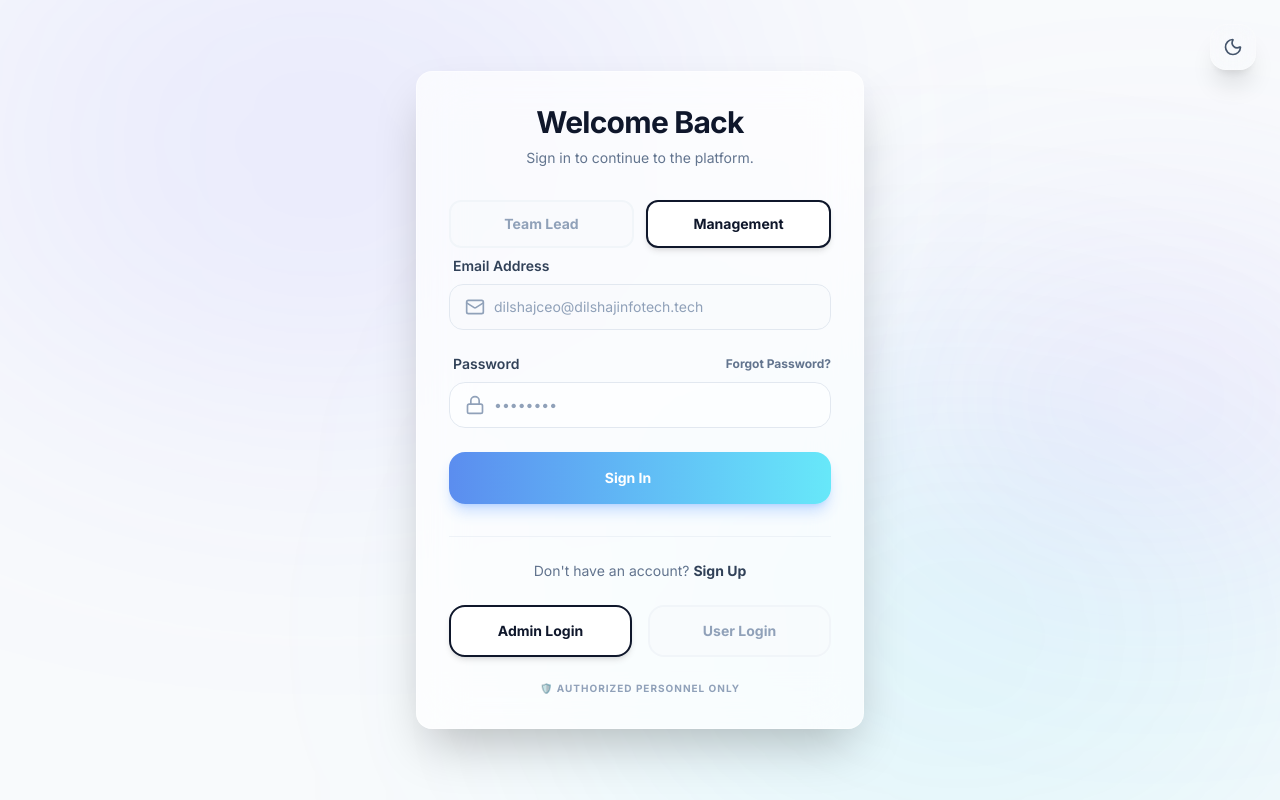
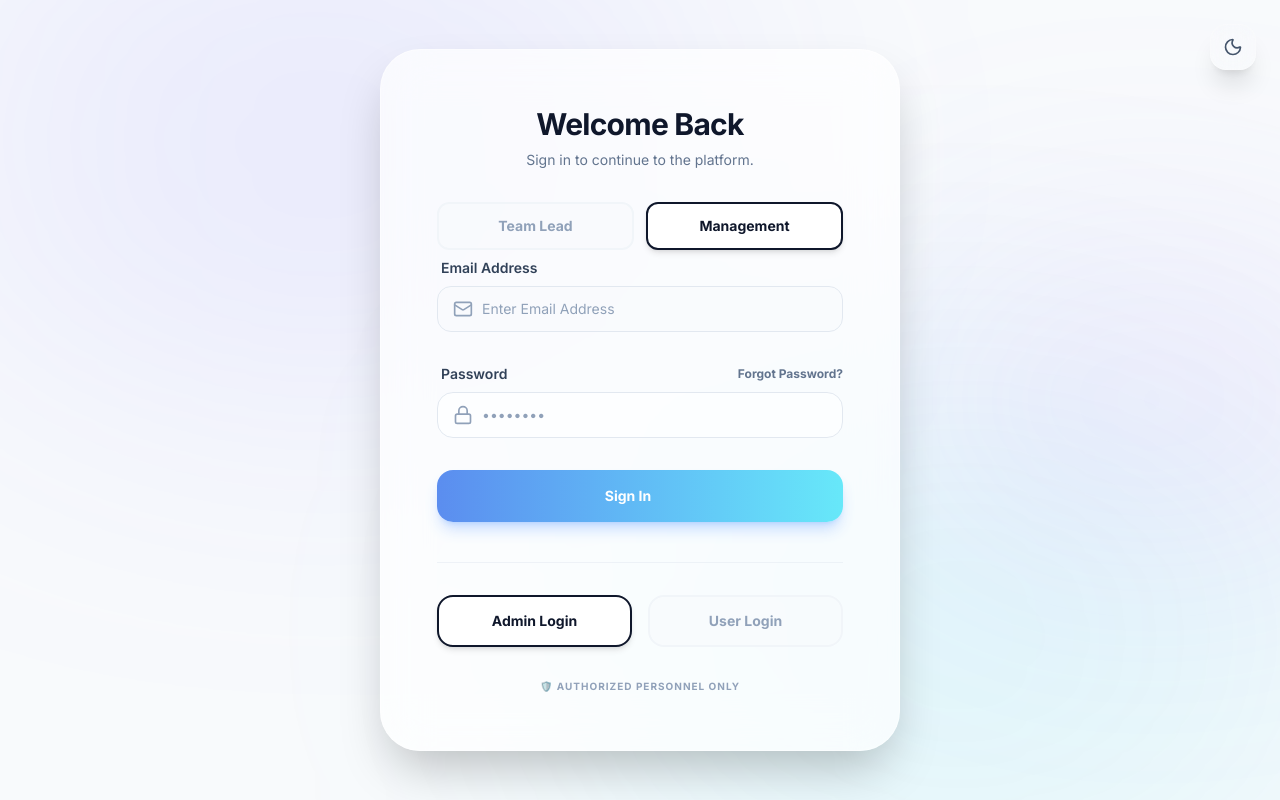
Before and after one commit to Dilshaj/Task-Trail, a React (Vite) app in the folder work-updates/: page / in a window 1280 px wide. Built offline with nearby package versions, Linux system fonts and the light colour scheme.

Commit message:
Extend session duration to 7 days, switch to localStorage, and modernize Login UI with expanded dimensions

```diff
--- a/work-updates/src/context/AuthContext.jsx
+++ b/work-updates/src/context/AuthContext.jsx
@@ -5,7 +5,7 @@ const AuthContext = createContext();
 
 export const AuthProvider = ({ children }) => {
     const [user, setUser] = useState(() => {
-        const savedUser = sessionStorage.getItem('user_v2');
+        const savedUser = localStorage.getItem('user_v2');
         return savedUser ? JSON.parse(savedUser) : null;
     });
 
@@ -20,7 +20,7 @@ export const AuthProvider = ({ children }) => {
             };
             const normalized = normalizeAvatar(userData);
             setUser(normalized);
-            sessionStorage.setItem('user_v2', JSON.stringify(normalized));
+            localStorage.setItem('user_v2', JSON.stringify(normalized));
             return normalized;
         } catch (error) {
             throw error;
@@ -29,18 +29,18 @@ export const AuthProvider = ({ children }) => {
 
     const logout = () => {
         setUser(null);
-        sessionStorage.removeItem('user_v2');
+        localStorage.removeItem('user_v2');
     };
 
     const updateUser = (updatedData) => {
         setUser(prev => {
             const newUser = { ...prev, ...updatedData };
-            sessionStorage.setItem('user_v2', JSON.stringify(newUser));
+            localStorage.setItem('user_v2', JSON.stringify(newUser));
             return newUser;
         });
     };
 
-    // 🔄 Keep state in sync with sessionStorage (for token refreshes in api.js)
+    // 🔄 Keep state in sync with localStorage
     useEffect(() => {
         const syncAuth = (e) => {
             if (e.key === 'user_v2') {
@@ -50,9 +50,9 @@ export const AuthProvider = ({ children }) => {
         };
         window.addEventListener('storage', syncAuth);
 
-        // Polling fallback for the SAME tab (storage event only fires on other tabs)
+        // Polling fallback for the SAME tab
         const interval = setInterval(() => {
-            const saved = sessionStorage.getItem('user_v2');
+            const saved = localStorage.getItem('user_v2');
             const parsed = saved ? JSON.parse(saved) : null;
             if (JSON.stringify(parsed?.token) !== JSON.stringify(user?.token)) {
                 setUser(parsed);
--- a/work-updates/src/pages/Login.jsx
+++ b/work-updates/src/pages/Login.jsx
@@ -113,7 +113,7 @@ const Login = () => {
                 </button>
             </div>
 
-            <div className="w-full max-w-md glass-card rounded-2xl p-8 relative z-10 animate-fade-in-up border border-white/60 shadow-xl">
+            <div className="w-full max-w-[520px] glass-card rounded-[40px] p-14 relative z-10 animate-fade-in-up border border-white/60 shadow-2xl">
 
 
                 <div className="space-y-2 mb-8">
@@ -159,7 +159,7 @@ const Login = () => {
                         </button>
                     </form>
                 ) : (
-                    <form onSubmit={handleLogin} className="space-y-6">
+                    <form onSubmit={handleLogin} className="space-y-8">
                         {loginMode === 'admin' && (
                             <div className="grid grid-cols-2 gap-3 mb-2 animate-fade-in">
                                 <button
@@ -191,7 +191,7 @@ const Login = () => {
                                         onChange={(e) => setEmail(e.target.value)}
                                         disabled={isLoading}
                                         className="w-full rounded-[14px] border border-slate-200 dark:border-slate-800 bg-slate-50/50 dark:bg-slate-900/50 pl-11 pr-4 py-3 text-sm outline-none transition-all duration-300 focus:ring-4 focus:ring-blue-500/10 focus:border-[#5B8DEF] dark:text-white placeholder:text-slate-400"
-                                        placeholder="dilshajceo@dilshajinfotech.tech"
+                                        placeholder="Enter Email Address"
                                     />
                                 </div>
                             </div>
@@ -249,12 +249,7 @@ const Login = () => {
                     </form>
                 )}
 
-                <div className="mt-8 pt-6 border-t border-slate-200/50 dark:border-slate-800/50 space-y-6">
-                    <div className="text-center">
-                        <p className="text-sm text-slate-500 dark:text-slate-400">
-                            Don't have an account? <button className="font-bold text-slate-700 dark:text-white hover:text-primary transition-colors">Sign Up</button>
-                        </p>
-                    </div>
+                <div className="mt-10 pt-8 border-t border-slate-200/50 dark:border-slate-800/50 space-y-8">
 
                     <div className="grid grid-cols-2 gap-4">
                         <button
--- a/work-updates/src/services/api.js
+++ b/work-updates/src/services/api.js
@@ -11,7 +11,7 @@ const api = axios.create({
 // 🔐 Attach token
 api.interceptors.request.use(
     (config) => {
-        const savedUser = sessionStorage.getItem('user_v2');
+        const savedUser = localStorage.getItem('user_v2');
         if (savedUser) {
             const { token } = JSON.parse(savedUser);
             if (token) {
@@ -33,7 +33,7 @@ api.interceptors.response.use(
         if (error.response?.status === 401 && !originalRequest._retry) {
             originalRequest._retry = true;
 
-            const savedUser = sessionStorage.getItem('user_v2');
+            const savedUser = localStorage.getItem('user_v2');
             if (savedUser) {
                 const userData = JSON.parse(savedUser);
                 const { refreshToken } = userData;
@@ -42,7 +42,6 @@ api.interceptors.response.use(
                     try {
                         console.log("🔄 [AUTH] Access token expired. Attempting refresh...");
                         // Call refresh endpoint
-                        // We use axios directly to avoid interceptor loop if refresh fails
                         const res = await axios.post(`${API_BASE_URL}/auth/refresh?refresh_token=${refreshToken}`);
 
                         if (res.status === 200) {
@@ -50,7 +49,7 @@ api.interceptors.response.use(
 
                             // Update storage
                             const updatedUser = { ...userData, token: newToken };
-                            sessionStorage.setItem('user_v2', JSON.stringify(updatedUser));
+                            localStorage.setItem('user_v2', JSON.stringify(updatedUser));
 
                             // Update original request and retry
                             originalRequest.headers.Authorization = `Bearer ${newToken}`;
@@ -58,7 +57,7 @@ api.interceptors.response.use(
                         }
                     } catch (refreshError) {
                         console.error("❌ [AUTH] Refresh token failed/expired. Logging out.");
-                        sessionStorage.removeItem('user_v2');
+                        localStorage.removeItem('user_v2');
                         window.location.href = "/";
                         return Promise.reject(refreshError);
                     }
```
Also changed, not shown: 1 other file (tests, documents, lock files or other folders).
